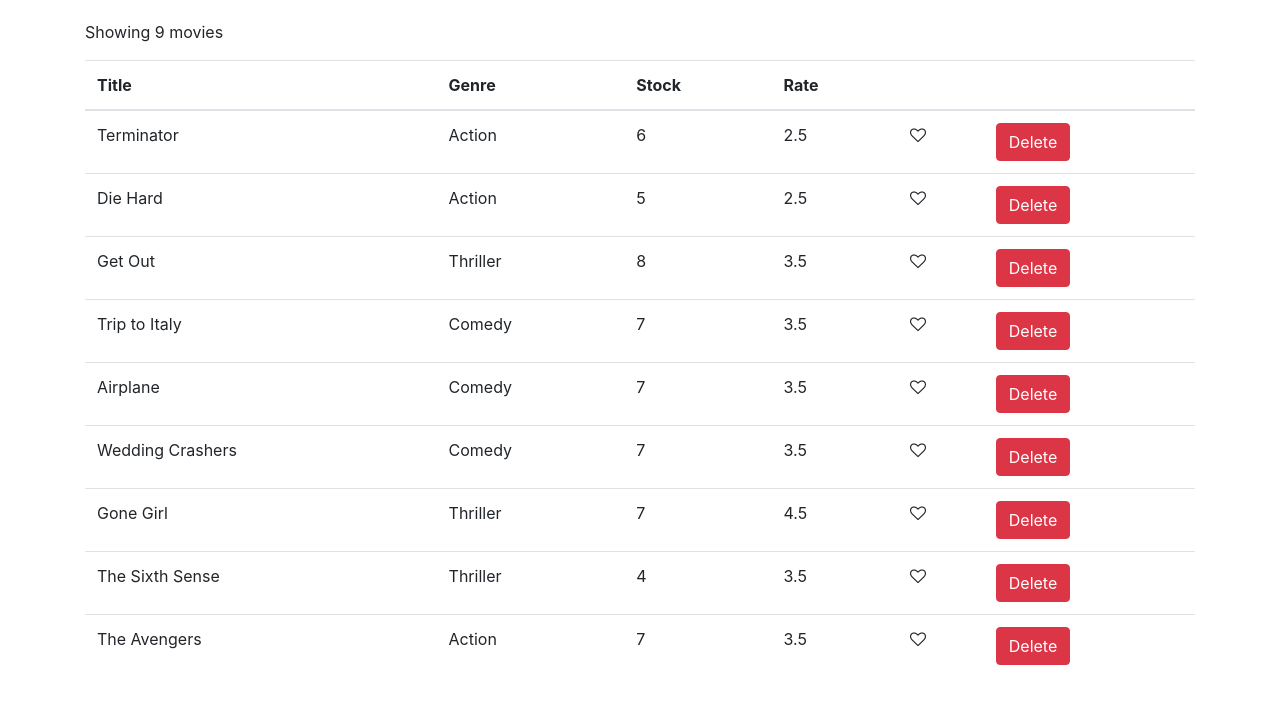
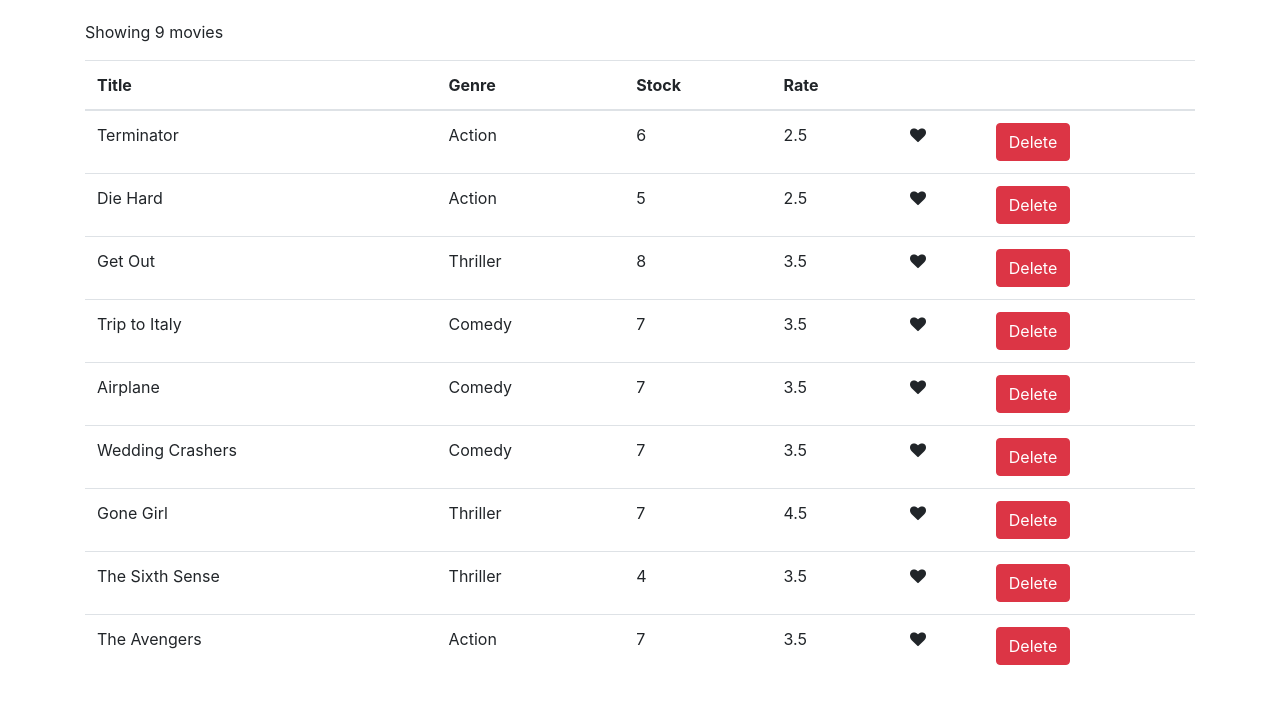
Before and after one commit to jgrissom/vidly, a React (Create React App) app: page / in a window 1280 px wide. Shown: the top 704 px of the page. Built offline with nearby package versions, Linux system fonts and the light colour scheme.

Commit message:
Add liked property to Like component

```diff
--- a/src/components/common/like.jsx
+++ b/src/components/common/like.jsx
@@ -2,7 +2,9 @@ import React, { Component } from "react";
 
 class Like extends Component {
   render() {
-    return <i className="fa fa-heart-o" aria-hidden="true"></i>;
+    let classes = "fa fa-heart";
+    if (!this.props.liked) classes += "-o";
+    return <i className={classes} aria-hidden="true"></i>;
   }
 }
 
--- a/src/components/movies.jsx
+++ b/src/components/movies.jsx
@@ -34,7 +34,7 @@ class Movies extends Component {
                 <td>{movie.numberInStock}</td>
                 <td>{movie.dailyRentalRate}</td>
                 <td>
-                  <Like />
+                  <Like liked={true} />
                 </td>
                 <td>
                   <button
```
